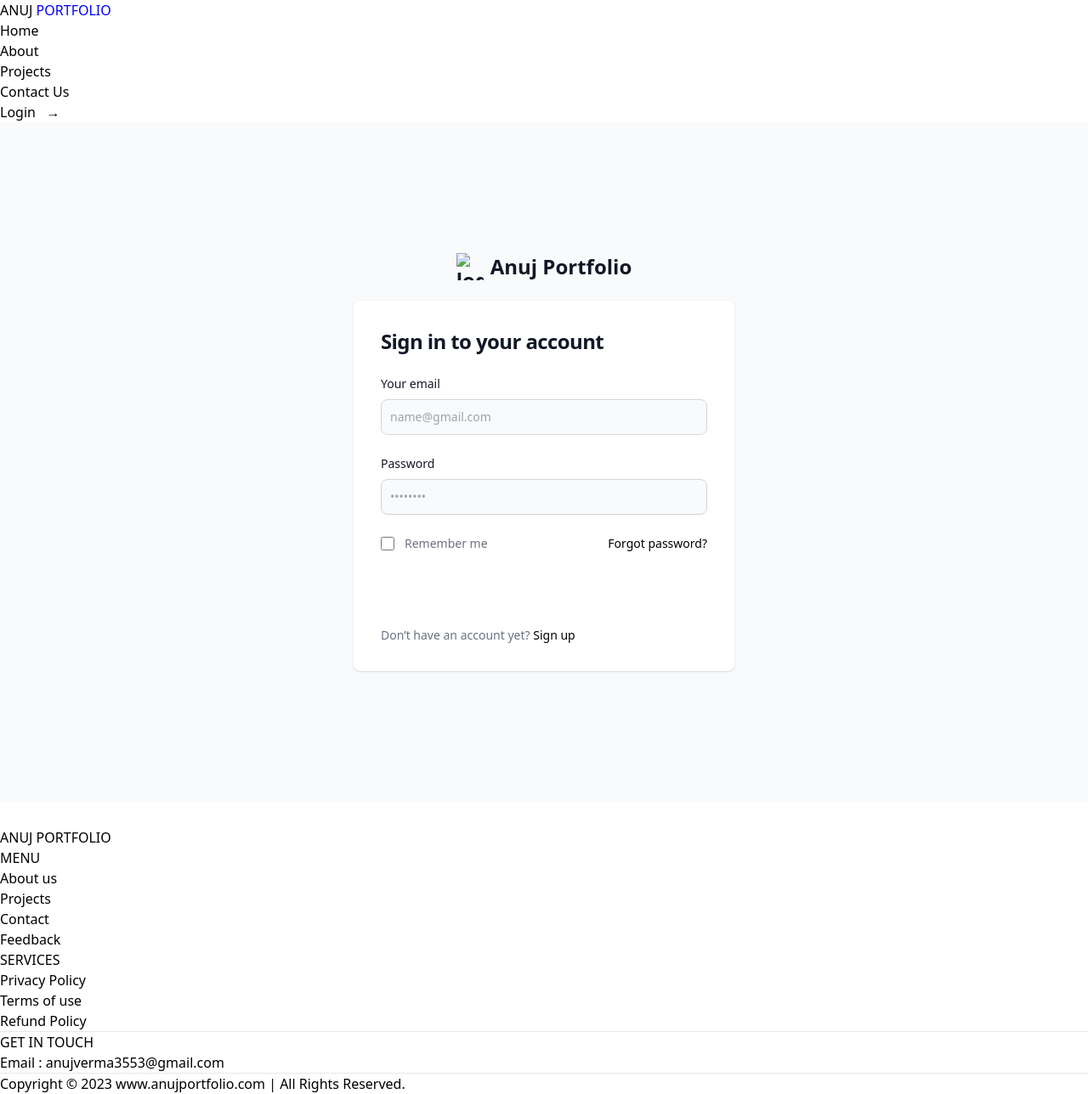
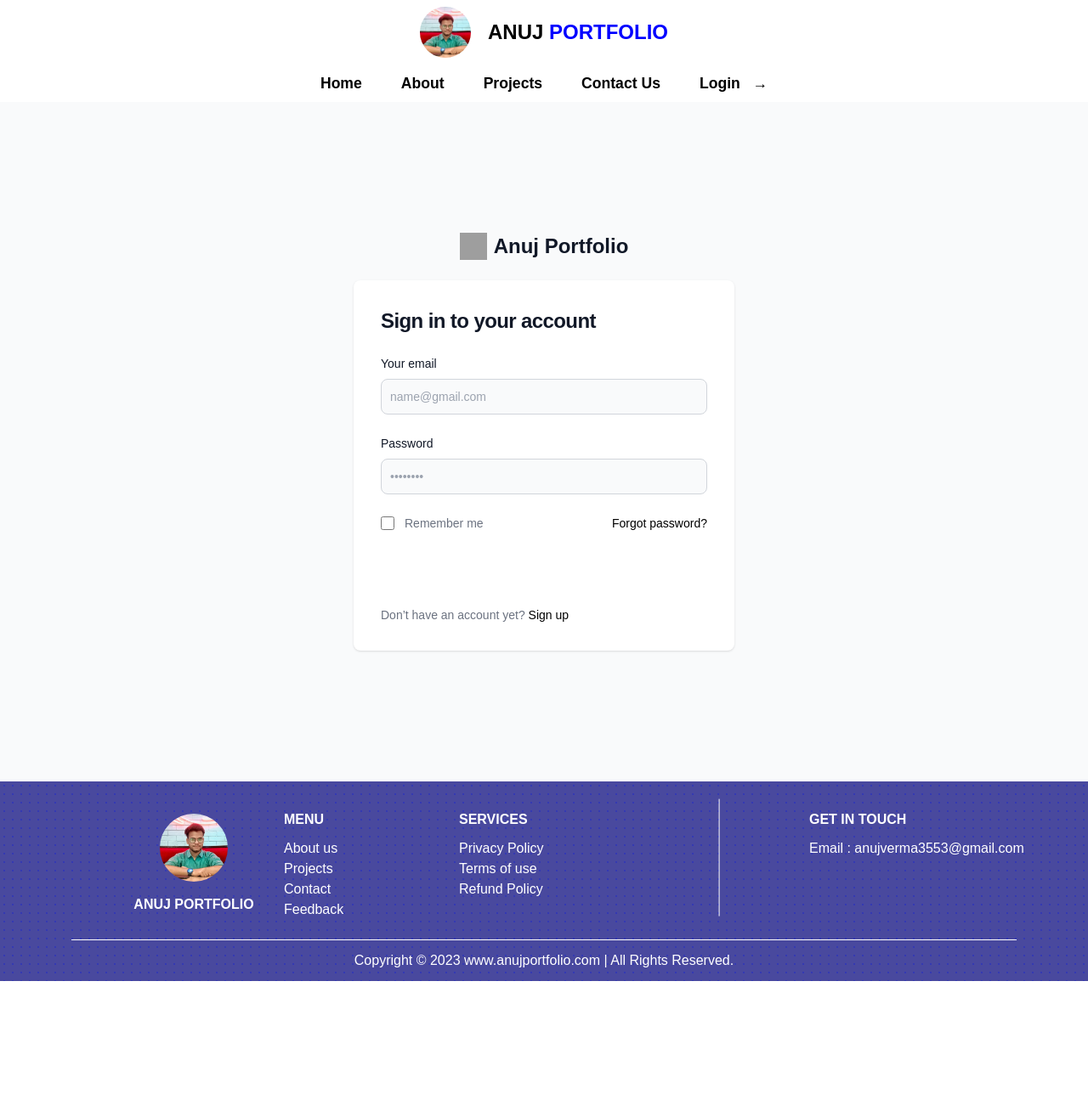
Before and after one commit to Anuj3553/Old-Portfolio, a plain HTML site: page Login Signup Page/login_page.html in a window 1280 px wide. Shown: the whole page at 85% size. After the commit the page ends 1155 px from the top, so only its background shows below. Drawn offline with nearby package versions, Linux system fonts and the light colour scheme; the site is published under a folder, as on GitHub Pages, so addresses that start at the root find nothing.

Commit message:
Added footer modification

```diff
--- a/Login Signup Page/login_page.html
+++ b/Login Signup Page/login_page.html
@@ -3,11 +3,11 @@
 
 <head>
   <meta charset="UTF-8">
-  <link rel="shortcut icon" href="/Favicon/Profile.png" type="image/x-icon" />
+  <link rel="shortcut icon" href="../Favicon/Profile.png" type="image/x-icon" />
   <meta name="viewport" content="width=device-width, initial-scale=1.0">
   <title>Log in | Anuj Portfolio</title>
   <script src="https://cdn.tailwindcss.com"></script>
-  <link rel="stylesheet" href="/style.css">
+  <link rel="stylesheet" href="../style.css">
   <style>
     .signup-text {
       color: rgb(0, 0, 0);
@@ -21,22 +21,22 @@
 <body>
   <header>
     <nav>
-      <a href="/index.html">
+      <a href="../index.html">
         <div class="left">
-          <img src="/developer/profile_footer.jpg" style="border-radius: 50%; width: 60px; margin-right: 20px" alt="" />
+          <img src="../developer/profile_footer.jpg" style="border-radius: 50%; width: 60px; margin-right: 20px" alt="" />
           ANUJ&nbsp;<span style="color: blue">PORTFOLIO</span>
         </div>
       </a>
       <div class="right">
         <ul>
-          <li><a href="/index.html">Home</a></li>
-          <li><a href="/about/about.html">About</a></li>
+          <li><a href="../index.html">Home</a></li>
+          <li><a href="../about/about.html">About</a></li>
           <li>
             <a href="https://github.com/Anuj3553?tab=repositories" target="_blank">Projects</a>
           </li>
-          <li><a href="/Contact us/contact.html">Contact Us</a></li>
+          <li><a href="../Contact us/contact.html">Contact Us</a></li>
           <li>
-            <a href="/Login Signup Page/login_page.html">Login &nbsp; &rarr;</a>
+            <a href="../Login Signup Page/login_page.html">Login &nbsp; &rarr;</a>
           </li>
         </ul>
       </div>
@@ -47,7 +47,7 @@
     <section class="bg-gray-50 dark:bg-gray-900">
       <div class="flex flex-col items-center justify-center px-6 py-8 mx-auto md:h-screen lg:py-0">
         <a href="#" class="flex items-center mb-6 text-2xl font-semibold text-gray-900 dark:text-white">
-          <img class="w-8 h-8 mr-2" src="/developer/Profile.png" alt="logo">
+          <img class="w-8 h-8 mr-2" src="../developer/Profile.png" alt="logo">
           Anuj Portfolio
         </a>
         <div
@@ -89,7 +89,7 @@
                 class="w-full text-white bg-primary-600 hover:bg-primary-700 focus:ring-4 focus:outline-none focus:ring-primary-300 font-medium rounded-lg text-sm px-5 py-2.5 text-center dark:bg-primary-600 dark:hover:bg-primary-700 dark:focus:ring-primary-800">Sign
                 in</button>
               <p class="text-sm font-light text-gray-500 dark:text-gray-400">
-                Don’t have an account yet? <a href="/Login Signup Page/signup_page.html"
+                Don’t have an account yet? <a href="../Login Signup Page/signup_page.html"
                   class="signup-text font-medium text-primary-600 hover:underline dark:text-primary-500">Sign up</a>
               </p>
             </form>
@@ -102,23 +102,23 @@
     <div class="footer">
       <div class="footer-first">
         <div style="width: 80px; margin: 15px 60px">
-          <img src="/developer/profile_footer.jpg" style="border-radius: 50%" alt="" />
+          <img src="../developer/profile_footer.jpg" style="border-radius: 50%" alt="" />
         </div>
         <h3 class="footer-main-head">ANUJ PORTFOLIO</h3>
       </div>
       <div class="footer-second">
         <ul>
           <li class="footer-heading">MENU</li>
-          <a href="/about/about.html">
+          <a href="../about/about.html">
             <li>About us</li>
           </a>
           <a href="https://github.com/Anuj3553?tab=repositories" target="_blank">
             <li>Projects</li>
           </a>
-          <a href="/Contact us/contact.html">
+          <a href="../Contact us/contact.html">
             <li>Contact</li>
           </a>
-          <a href="/Contact us/Feedback.html">
+          <a href="../Contact us/Feedback.html">
             <li>Feedback</li>
           </a>
         </ul>
@@ -126,13 +126,13 @@
       <div class="footer-third">
         <ul>
           <li class="footer-heading">SERVICES</li>
-          <a href="/Services/privacy_policy.html">
+          <a href="../Services/privacy_policy.html">
             <li>Privacy Policy</li>
           </a>
-          <a href="/Services/terms_of_use.html">
+          <a href="../Services/terms_of_use.html">
             <li>Terms of use</li>
           </a>
-          <a href="/Services/refund_policy.html">
+          <a href="../Services/refund_policy.html">
             <li>Refund Policy</li>
           </a>
         </ul>
```
Also changed, not shown: Contact us/Feedback.html (+15 -15 lines), Contact us/contact.html (+15 -15 lines), Login Signup Page/signup_page.html (+17 -17 lines), Services/privacy_policy.html (+15 -15 lines), Services/refund_policy.html (+15 -14 lines), Services/terms_of_use.html (+15 -14 lines), about/about.html (+15 -15 lines), index.html (+23 -23 lines).
